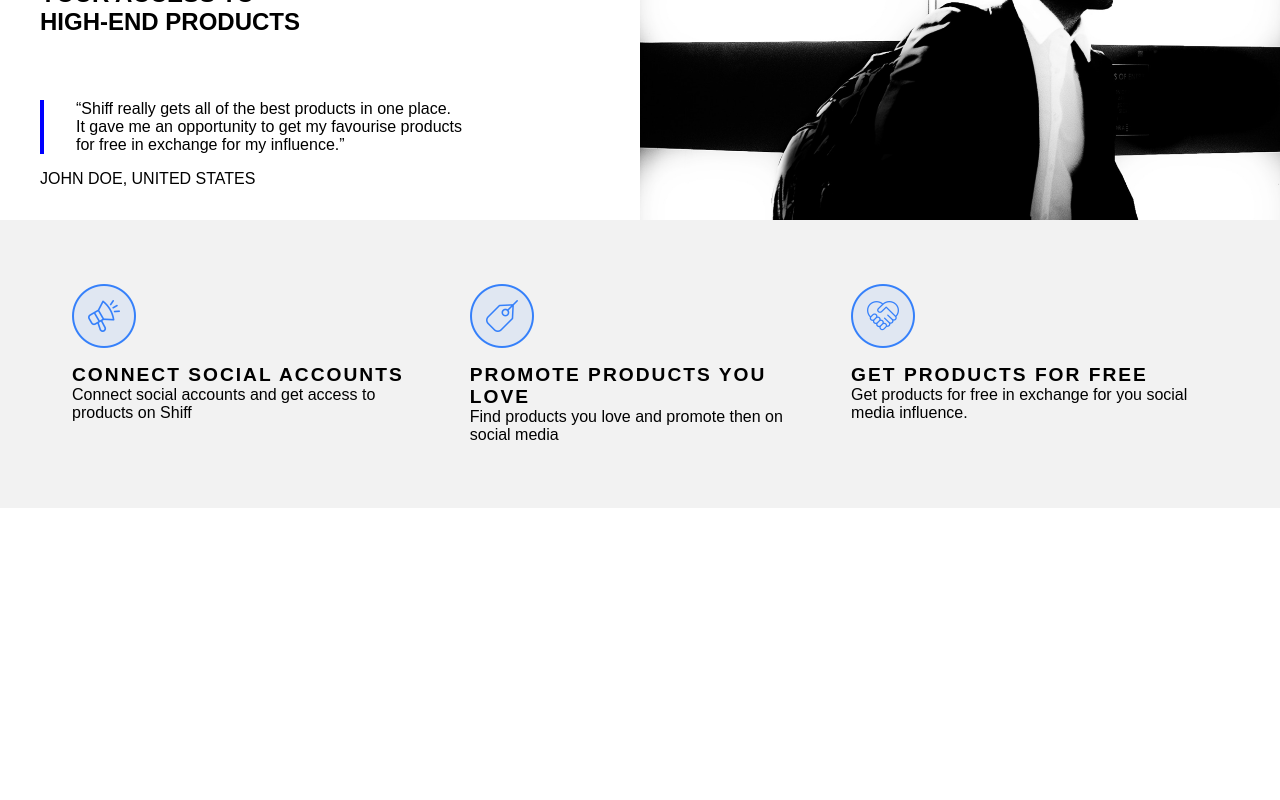
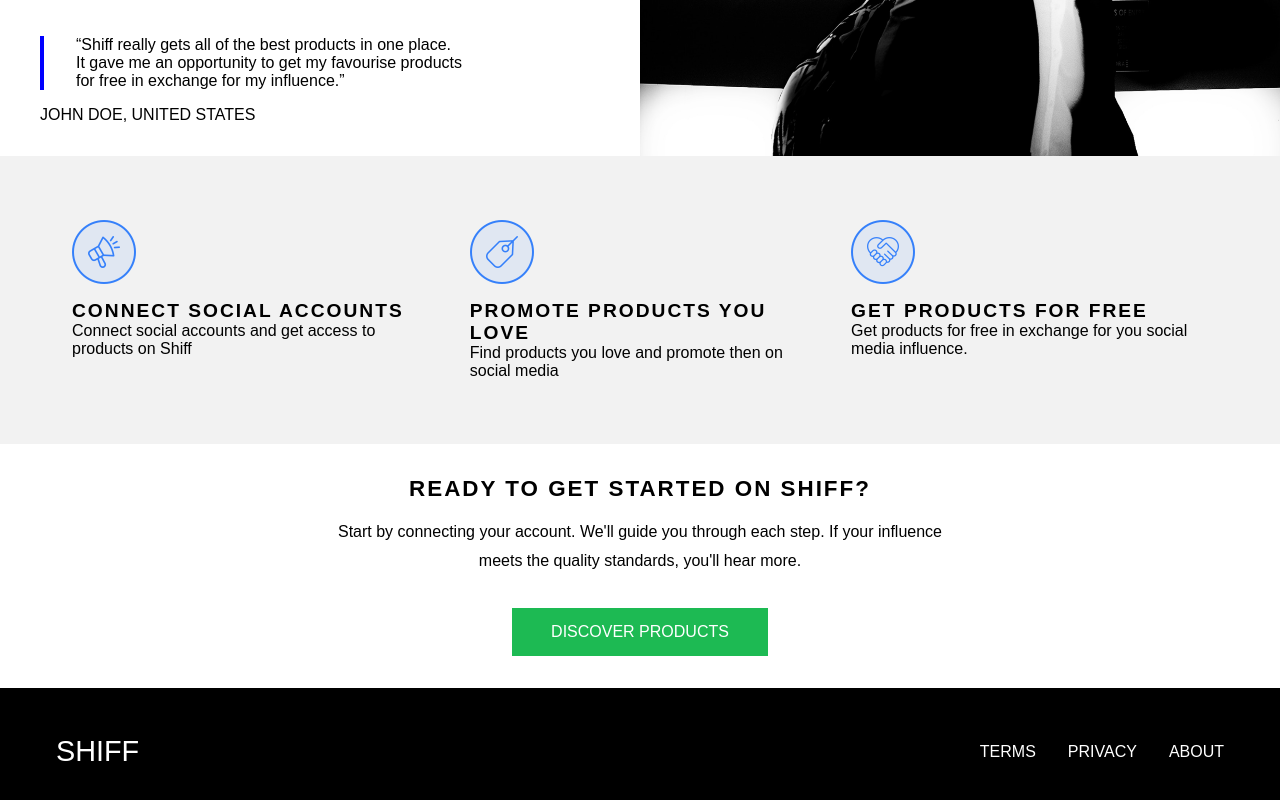
Before and after one commit to malcodeman/clientside-react, a React (Create React App) app: page / in a window 1280 px wide. Shown: the part 916-1716 px from the top of the page. Before the commit the page ends 1424 px from the top, so only its background shows below. Built offline with nearby package versions, Linux system fonts and the light colour scheme.

Commit message:
:sparkles: Footer section.

```diff
--- a/src/containers/Home/Home.js
+++ b/src/containers/Home/Home.js
@@ -10,6 +10,7 @@
       <Header />
       <Testimony />
       <Features />
+      <Footer />
     </div>
   );
 };
--- a/src/containers/Home/components/Footer/Footer.js
+++ b/src/containers/Home/components/Footer/Footer.js
@@ -1,9 +1,126 @@
 import React from "react";
+import styled from "styled-components";
+
+const FooterSection = styled.footer`
+  background-color: #fff;
+`;
+
+const Container = styled.div`
+  margin: 0 auto;
+  max-width: 1200px;
+  width: 100%;
+`;
+
+const HeroText = styled.div`
+  display: flex;
+  flex-direction: column;
+  align-items: center;
+  text-align: center;
+  padding: 2rem;
+`;
+
+const Heading = styled.h1`
+  text-transform: uppercase;
+  font-size: 1.4rem;
+  letter-spacing: 2px;
+  margin-bottom: 1rem;
+`;
+
+const Paragraph = styled.p`
+  margin-bottom: 2rem;
+  line-height: 1.8;
+`;
+
+const Button = styled.button`
+  width: 100%;
+  height: 48px;
+  display: flex;
+  justify-content: center;
+  align-items: center;
+  background-color: #1dba53;
+  color: #fff;
+  padding: 0;
+  border: 0;
+  text-transform: uppercase;
+  font-size: 1rem;
+  cursor: pointer;
+  @media (min-width: 575px) {
+    width: 256px;
+  }
+`;
+
+const Nav = styled.nav`
+  background-color: #000;
+  display: flex;
+  flex-direction: column;
+  align-items: center;
+  @media (min-width: 575px) {
+    flex-direction: row;
+    justify-content: space-between;
+    height: 128px;
+  }
+`;
+
+const Logo = styled.span`
+  font-size: 1.8rem;
+  text-transform: uppercase;
+  color: #fff;
+`;
+
+const LinkBox = styled.div`
+  color: #fff;
+  display: flex;
+  flex-direction: column;
+  @media (min-width: 575px) {
+    flex-direction: row;
+  }
+`;
+
+const Link = styled.a`
+  color: #fff;
+  text-transform: uppercase;
+  padding: 1rem;
+  cursor: pointer;
+  @media (min-width: 575px) {
+    padding: 0 1rem;
+  }
+`;
+
+const BlackBackground = styled.div`
+  background-color: #000;
+  padding: 0 1rem;
+`;
 
 const Footer = () => {
-    return(
-        <div>Footer</div>
-    )
-}
+  return (
+    <FooterSection>
+      <Container>
+        <HeroText>
+          <Heading>ready to get started on shiff?</Heading>
+          <Paragraph>
+            Start by connecting your account. We'll guide you through each step.
+            If your influence <br />
+            meets the quality standards, you'll hear more.
+          </Paragraph>
+          <Button>Discover products</Button>
+        </HeroText>
+      </Container>
+      <BlackBackground>
+        <Container>
+          <Nav>
+            <Link>
+              <Logo>Shiff</Logo>
+            </Link>
+            <LinkBox>
+              <Link>Terms</Link>
+              <Link>Privacy</Link>
+              <Link>About</Link>
+            </LinkBox>
+          </Nav>
+        </Container>
+      </BlackBackground>
+    </FooterSection>
+  );
+};
 
 export default Footer;
--- a/src/containers/Home/components/Header/Header.js
+++ b/src/containers/Home/components/Header/Header.js
@@ -19,7 +19,6 @@
 
 const Content = styled.div`
   min-height: 100vh;
-  padding: 2rem;
 `;
 
 const Container = styled.div`
@@ -46,7 +45,7 @@
   flex-direction: column;
   align-items: center;
   text-align: center;
-  padding: 2rem 0;
+  padding: 2rem;
 `;
 
 const Heading = styled.h1`
@@ -62,7 +61,7 @@
 `;
 
 const Button = styled.button`
-  width: 256px;
+  width: 100%;
   height: 48px;
   display: flex;
   justify-content: center;
@@ -74,6 +73,9 @@
   text-transform: uppercase;
   font-size: 1rem;
   cursor: pointer;
+  @media (min-width: 575px) {
+    width: 256px;
+  }
 `;
 
 const Header = () => {
```
